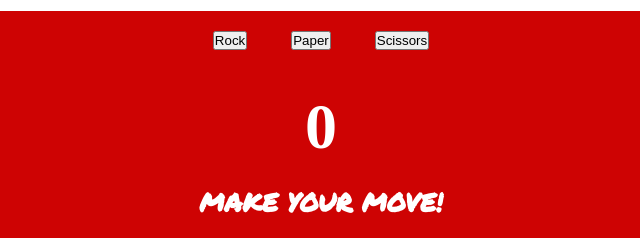
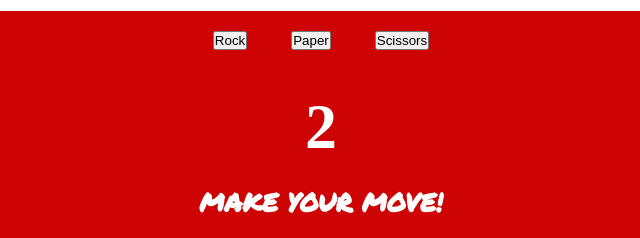
Before and after one commit to KhayaDillon/rock-paper-scissors-game, a plain HTML site: page index.html in a window 1280 px wide. Both pictures are taken after a click on the button "Rock". Shown: the part 195-433 px from the top of the page, 319-959 px from the left. Drawn offline with Linux system fonts and the light colour scheme.

```diff
--- a/app.js
+++ b/app.js
@@ -31,25 +31,17 @@
 }
 
 function countdown() {
-	var countdown = 3
-	let delay = 0
 
-	do {
-		setTimeout(function() {
-			countdownText.style.padding = "20px"
-			countdownText.innerHTML = `${countdown}`
-			countdownText.style.transition = "font-size 1s ease, color 2s ease"
-			countdownText.style.fontSize = "4em"
-			countdownText.style.color = "white"
-		},
-		delay)
+	setTimeout(function() {numTransition(3)}, 0)
+	setTimeout(function() {numTransition(2)}, 2000)
+	setTimeout(function() {numTransition(1)}, 4000)
+	setTimeout(function() {numTransition("FIGHT!")}, 6000)
+}
 
-		countdown--
-		delay = 3000
-
-	} while (countdown > 0)
-
-	countdownText.innerHTML = "Fight!"
+function numTransition(countdown) {
+	countdownText.className = "countdownSet"
+	countdownText.innerHTML = `${countdown}`
+	countdownText.className = "countdownStart"
 }
 
 function game(userPlayer) {
--- a/styles.css
+++ b/styles.css
@@ -42,10 +42,17 @@
 	font-size: 1.6em;
 }
 
-#countdown-text {
-	color: #CE0303;
+.countdownSet {
+	color: gray;
 	font-size: 1em;
 	padding: 10px;
+}
+
+.countdownStart {
+	padding: 20px;
+	transition: font-size 1s ease, color 2s ease;
+	font-size: 4em;
+	color: white;
 }
 
 table {
```
Also changed, not shown: package-lock.json (added).
